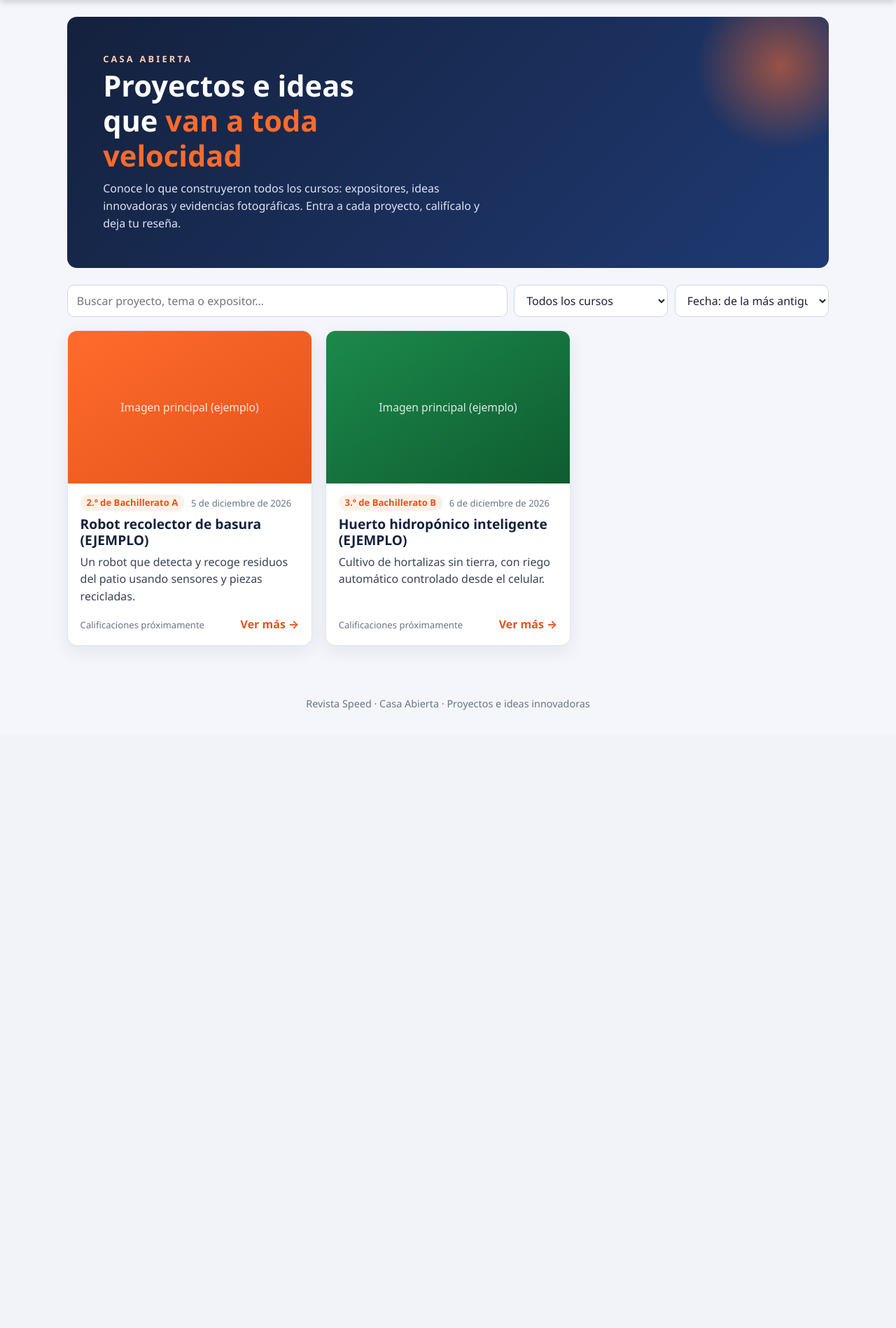
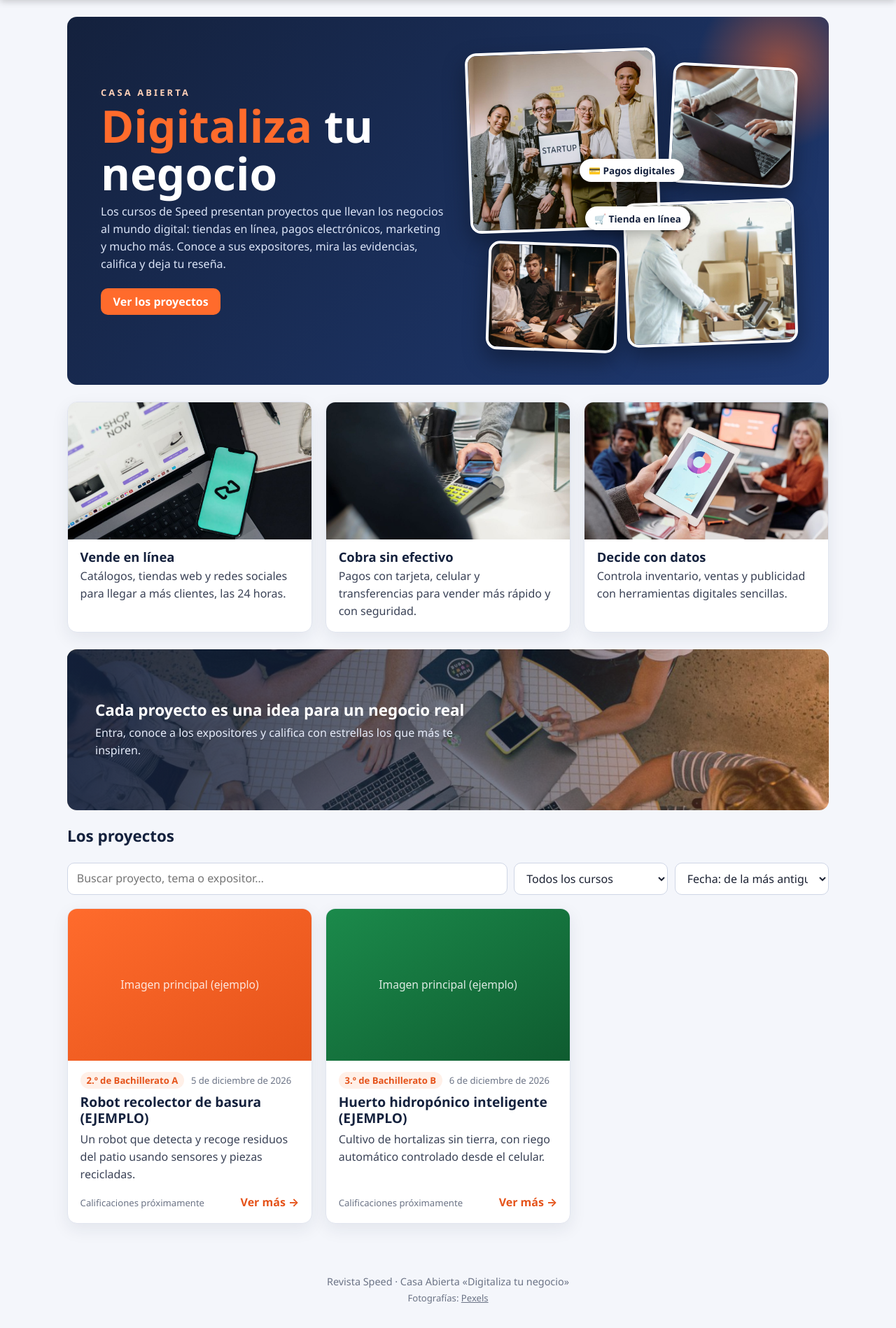
Before and after one commit to kalimusic0/revista-speed, a PHP site: page / in a window 1280 px wide. Shown: the part 56-1954 px from the top of the page at 70% size. Before the commit the page ends 1071 px from the top, so only its background shows below. Run offline with PHP 8.4, Linux system fonts and the light colour scheme.

Commit message:
Portada Digitaliza tu negocio: hero con fotos, pilares y banda
Fotografias de Pexels (licencia libre), creditos en img/portada/CREDITOS.txt.

Co-Authored-By: Claude Sonnet 5.5 <noreply@anthropic.com>

```diff
--- a/assets/css/style.css
+++ b/assets/css/style.css
@@ -178,3 +178,41 @@ legend{font-weight:700;padding:0 .4rem}
 }
 
 [hidden]{display:none!important}
+
+/* ===== Portada "Digitaliza tu negocio" (hero con fotos, pilares y banda) ===== */
+.portada{display:grid;grid-template-columns:minmax(0,1.05fr) minmax(0,1fr);gap:2rem;align-items:center;padding:clamp(1.5rem,4vw,3rem)}
+.portada:after{z-index:0}
+.portada-texto,.collage{position:relative;z-index:1}
+.portada h1{font-size:clamp(2.2rem,1.4rem + 3.6vw,4rem);line-height:1.05;max-width:12ch}
+.portada-btns{display:flex;gap:.8rem;flex-wrap:wrap;margin-top:1.4rem}
+.collage{min-height:clamp(300px,34vw,430px)}
+.collage img{position:absolute;object-fit:cover;border-radius:16px;border:4px solid #fff;box-shadow:0 14px 32px rgba(0,0,0,.35)}
+.collage .c1{left:0;top:0;width:58%;height:60%;transform:rotate(-2deg)}
+.collage .c2{right:0;top:5%;width:38%;height:40%;transform:rotate(3deg)}
+.collage .c3{left:6%;bottom:0;width:40%;height:36%;transform:rotate(2deg)}
+.collage .c4{right:0;bottom:2%;width:52%;height:48%;transform:rotate(-2deg)}
+.chip{position:absolute;z-index:2;background:#fff;color:var(--azul);font-weight:700;font-size:.85rem;padding:.4rem .8rem;border-radius:999px;box-shadow:0 6px 16px rgba(0,0,0,.25);white-space:nowrap}
+.chip-a{left:36%;top:52%}
+.chip-b{right:34%;top:36%}
+
+.pilares{display:grid;grid-template-columns:repeat(auto-fit,minmax(min(100%,260px),1fr));gap:1.2rem;margin:0 0 1.5rem}
+.pilar{background:#fff;border:1px solid var(--linea);border-radius:var(--radio);overflow:hidden;box-shadow:var(--sombra)}
+.pilar img{width:100%;aspect-ratio:16/9;object-fit:cover}
+.pilar div{padding:.9rem 1.1rem 1.1rem}
+.pilar h3{margin:0 0 .25rem;font-size:1.15rem}
+.pilar p{margin:0;color:#3a4256}
+
+.banda{position:relative;border-radius:var(--radio);overflow:hidden;min-height:230px;display:flex;align-items:center;margin:0 0 1.5rem}
+.banda>img{position:absolute;inset:0;width:100%;height:100%;object-fit:cover}
+.banda-velo{position:absolute;inset:0;background:linear-gradient(90deg,rgba(20,33,61,.92),rgba(20,33,61,.55) 60%,rgba(255,107,44,.35))}
+.banda-texto{position:relative;padding:clamp(1.2rem,4vw,2.5rem);color:#fff;max-width:620px}
+.banda-texto h2{color:#fff;margin:0 0 .4rem}
+.banda-texto p{margin:0;color:#e6ecfa}
+.titulo-seccion{margin:.5rem 0 0}
+.pie small a{color:inherit}
+
+@media (max-width:820px){
+    .portada{grid-template-columns:1fr}
+    .portada h1{max-width:none}
+    .collage{min-height:300px;margin-top:.5rem}
+}
--- a/assets/js/config.js
+++ b/assets/js/config.js
@@ -1,8 +1,8 @@
 /* CONFIGURACIÓN DE REVISTA SPEED (sitio estático en GitHub Pages) */
 window.REVISTA_CONFIG = {
     nombre: 'Revista Speed',
-    evento: 'Casa Abierta',
-    lema: 'Casa Abierta · Proyectos e ideas innovadoras',
+    evento: 'Digitaliza tu negocio',
+    lema: 'Casa Abierta «Digitaliza tu negocio»',
     fechaEvento: '',            // ej. '2026-12-05' para mostrar "Faltan X días" en la portada (opcional)
 
     // Calificaciones por estrellas y reseñas (servicio gratuito Supabase).
--- a/index.html
+++ b/index.html
@@ -3,8 +3,8 @@
 <head>
 <meta charset="UTF-8">
 <meta name="viewport" content="width=device-width, initial-scale=1">
-<title>Proyectos · Revista Speed</title>
-<meta name="description" content="Revista digital de la Casa Abierta: proyectos, expositores, ideas innovadoras y evidencias fotográficas.">
+<title>Digitaliza tu negocio · Revista Speed</title>
+<meta name="description" content="Casa Abierta «Digitaliza tu negocio»: revista digital con los proyectos, expositores, ideas innovadoras y evidencias fotográficas.">
 <link rel="stylesheet" href="assets/css/style.css">
 </head>
 <body>
@@ -17,10 +17,47 @@
 <main class="contenedor">
 
 <section class="portada">
-    <p class="portada-sup">Casa Abierta</p>
-    <h1>Proyectos e ideas que <span>van a toda velocidad</span></h1>
-    <p class="portada-sub">Conoce lo que construyeron todos los cursos: expositores, ideas innovadoras y evidencias fotográficas. Entra a cada proyecto, califícalo y deja tu reseña.</p>
-    <p class="cuenta" id="cuenta" hidden></p>
+    <div class="portada-texto">
+        <p class="portada-sup">Casa Abierta</p>
+        <h1><span>Digitaliza</span> tu negocio</h1>
+        <p class="portada-sub">Los cursos de Speed presentan proyectos que llevan los negocios al mundo digital: tiendas en línea, pagos electrónicos, marketing y mucho más. Conoce a sus expositores, mira las evidencias, califica y deja tu reseña.</p>
+        <div class="portada-btns">
+            <a class="btn" href="#proyectos">Ver los proyectos</a>
+        </div>
+        <p class="cuenta" id="cuenta" hidden></p>
+    </div>
+    <div class="collage" aria-hidden="true">
+        <img class="c1" src="img/portada/equipo-startup.jpg" alt="" fetchpriority="high">
+        <img class="c2" src="img/portada/dispositivos.jpg" alt="">
+        <img class="c3" src="img/portada/pago-celular.jpg" alt="">
+        <img class="c4" src="img/portada/empaque-pedidos.jpg" alt="">
+        <span class="chip chip-a">&#128722; Tienda en línea</span>
+        <span class="chip chip-b">&#128179; Pagos digitales</span>
+    </div>
+</section>
+
+<section class="pilares">
+    <article class="pilar">
+        <img src="img/portada/tienda-en-linea.jpg" alt="Tienda en línea en una laptop y pago desde el celular" loading="lazy">
+        <div><h3>Vende en línea</h3><p>Catálogos, tiendas web y redes sociales para llegar a más clientes, las 24 horas.</p></div>
+    </article>
+    <article class="pilar">
+        <img src="img/portada/pago-digital.jpg" alt="Pago con el celular en un datáfono" loading="lazy">
+        <div><h3>Cobra sin efectivo</h3><p>Pagos con tarjeta, celular y transferencias para vender más rápido y con seguridad.</p></div>
+    </article>
+    <article class="pilar">
+        <img src="img/portada/analitica-tablet.jpg" alt="Tablet con gráficos de marketing digital" loading="lazy">
+        <div><h3>Decide con datos</h3><p>Controla inventario, ventas y publicidad con herramientas digitales sencillas.</p></div>
+    </article>
+</section>
+
+<section class="banda">
+    <img src="img/portada/equipo-laptops.jpg" alt="" loading="lazy">
+    <div class="banda-velo"></div>
+    <div class="banda-texto">
+        <h2>Cada proyecto es una idea para un negocio real</h2>
+        <p>Entra, conoce a los expositores y califica con estrellas los que más te inspiren.</p>
+    </div>
 </section>
 
 <section class="destacados" id="destacados" hidden>
@@ -28,7 +65,8 @@
     <div class="dest-fila" id="dest-fila"></div>
 </section>
 
-<section>
+<section id="proyectos">
+    <h2 class="titulo-seccion">Los proyectos</h2>
     <div class="filtros">
         <input type="search" id="f-q" placeholder="Buscar proyecto, tema o expositor…">
         <select id="f-curso"><option value="">Todos los cursos</option></select>
@@ -41,7 +79,7 @@
 </section>
 
 </main>
-<footer class="pie">Revista Speed &middot; Casa Abierta · Proyectos e ideas innovadoras</footer>
+<footer class="pie">Revista Speed &middot; Casa Abierta «Digitaliza tu negocio»<br><small>Fotografías: <a href="https://www.pexels.com" target="_blank" rel="noopener">Pexels</a></small></footer>
 <script src="assets/js/config.js"></script>
 <script src="assets/js/app.js"></script>
 </body>
```
Also changed, not shown: img/portada/CREDITOS.txt (added, +9 -0 lines), img/portada/analitica-tablet.jpg (added), img/portada/dispositivos.jpg (added), img/portada/empaque-pedidos.jpg (added), img/portada/equipo-laptops.jpg (added), img/portada/equipo-startup.jpg (added), img/portada/pago-celular.jpg (added), img/portada/pago-digital.jpg (added), img/portada/tienda-en-linea.jpg (added).
